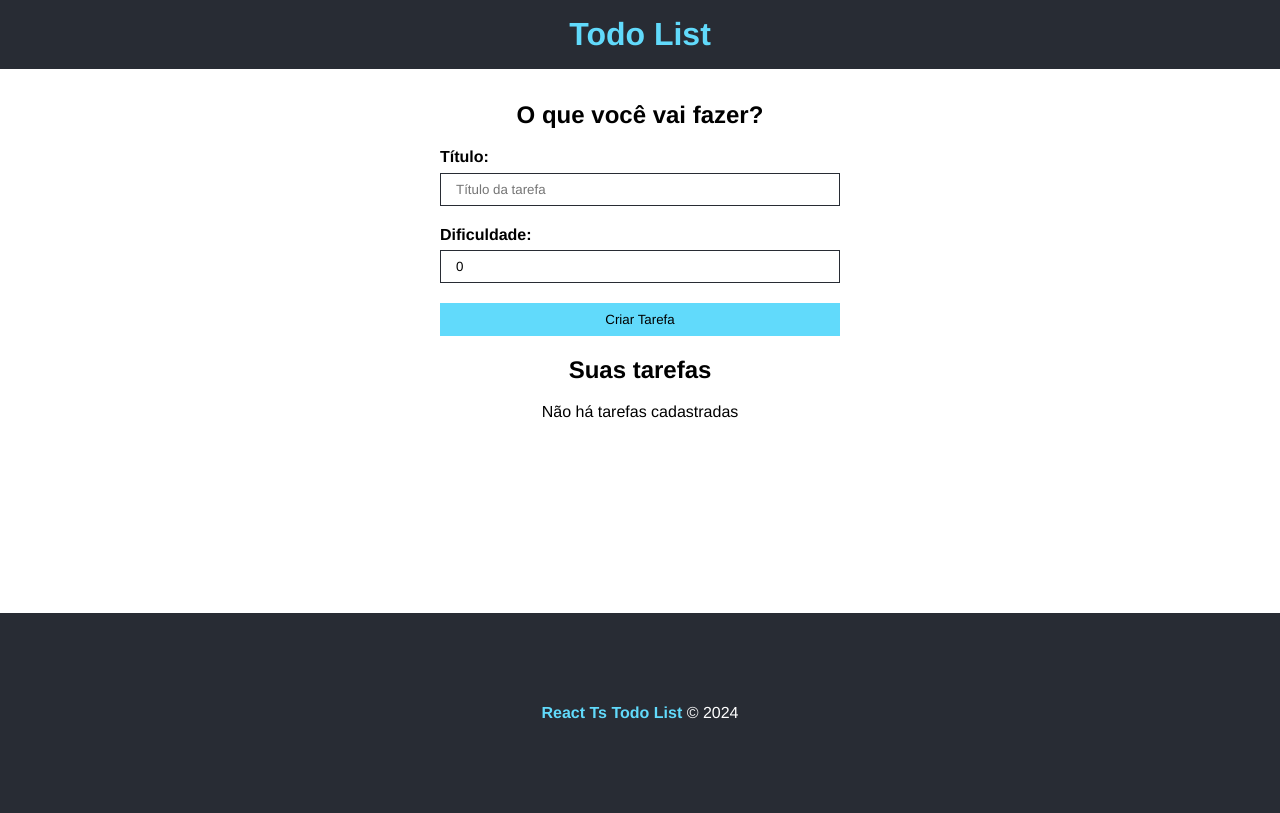
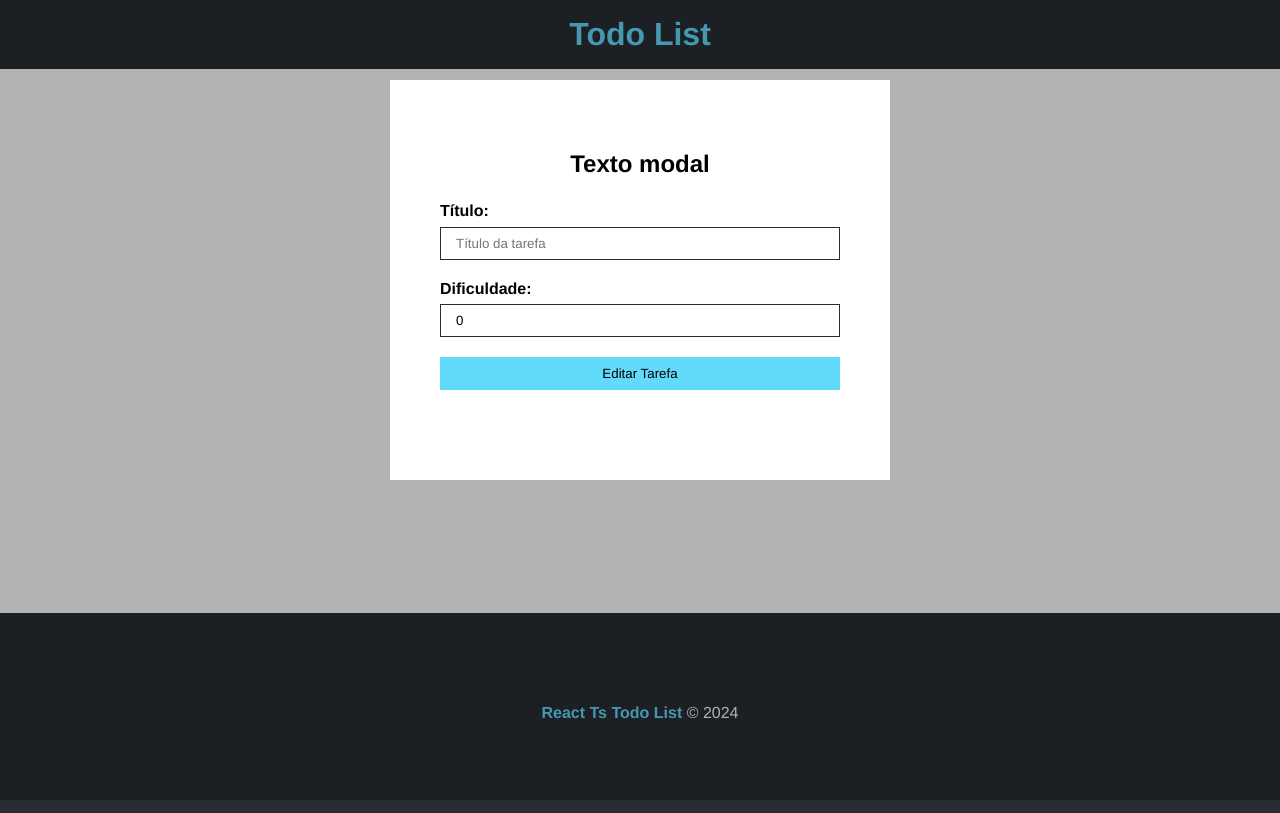
Before and after one commit to alexandrerogeriosn93/project-react-typescript-todo-list, a React (Vite) app: page / in a window 1280 px wide. Built offline with nearby package versions, Linux system fonts and the light colour scheme.

Commit message:
feat: create component Modal and add your styles css

```diff
--- a/src/App.tsx
+++ b/src/App.tsx
@@ -3,6 +3,7 @@
 import styles from "./App.module.css";
 import Footer from "./components/Footer";
 import Header from "./components/Header";
+import Modal from "./components/Modal";
 import TaskForm from "./components/TaskForm";
 import TaskList from "./components/TaskList";
 import { ITask } from "./interfaces/Task";
@@ -20,6 +21,9 @@
 
   return (
     <div className="App">
+      <Modal
+        children={<TaskForm btnText="Editar Tarefa" taskList={taskList} />}
+      />
       <Header />
       <main className={styles.main}>
         <div>
--- /dev/null
+++ b/src/components/Modal.module.css
@@ -0,0 +1,31 @@
+.fade {
+  width: 100%;
+  height: 100%;
+  position: absolute;
+  background-color: #000;
+  opacity: 0.3;
+}
+
+.modal {
+  position: absolute;
+  top: 10%;
+  left: 0;
+  right: 0;
+  margin: 0 auto;
+  width: 500px;
+  height: 400px;
+  z-index: 1;
+  background-color: #fff;
+  display: flex;
+  flex-direction: column;
+  justify-content: center;
+  text-align: center;
+}
+
+.modal h2 {
+  margin-bottom: 1em;
+}
+
+.modal form {
+  width: 90%;
+}
--- /dev/null
+++ b/src/components/Modal.tsx
@@ -0,0 +1,19 @@
+import styles from "./Modal.module.css";
+
+type Props = {
+  children: React.ReactNode;
+};
+
+const Modal = ({ children }: Props) => {
+  return (
+    <div id={styles.modal}>
+      <div className={styles.fade}></div>
+      <div className={styles.modal}>
+        <h2>Texto modal</h2>
+        {children}
+      </div>
+    </div>
+  );
+};
+
+export default Modal;
```
